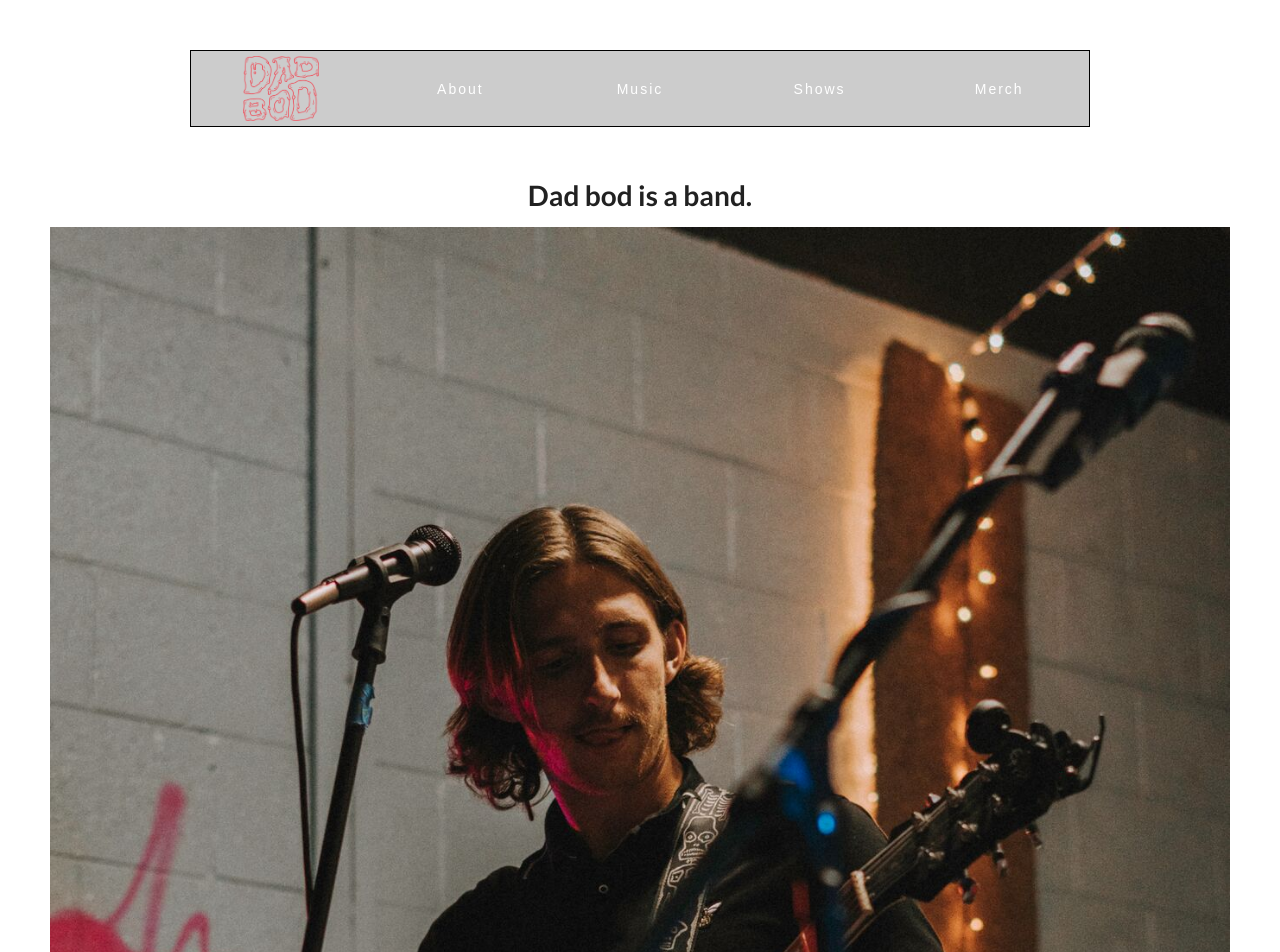
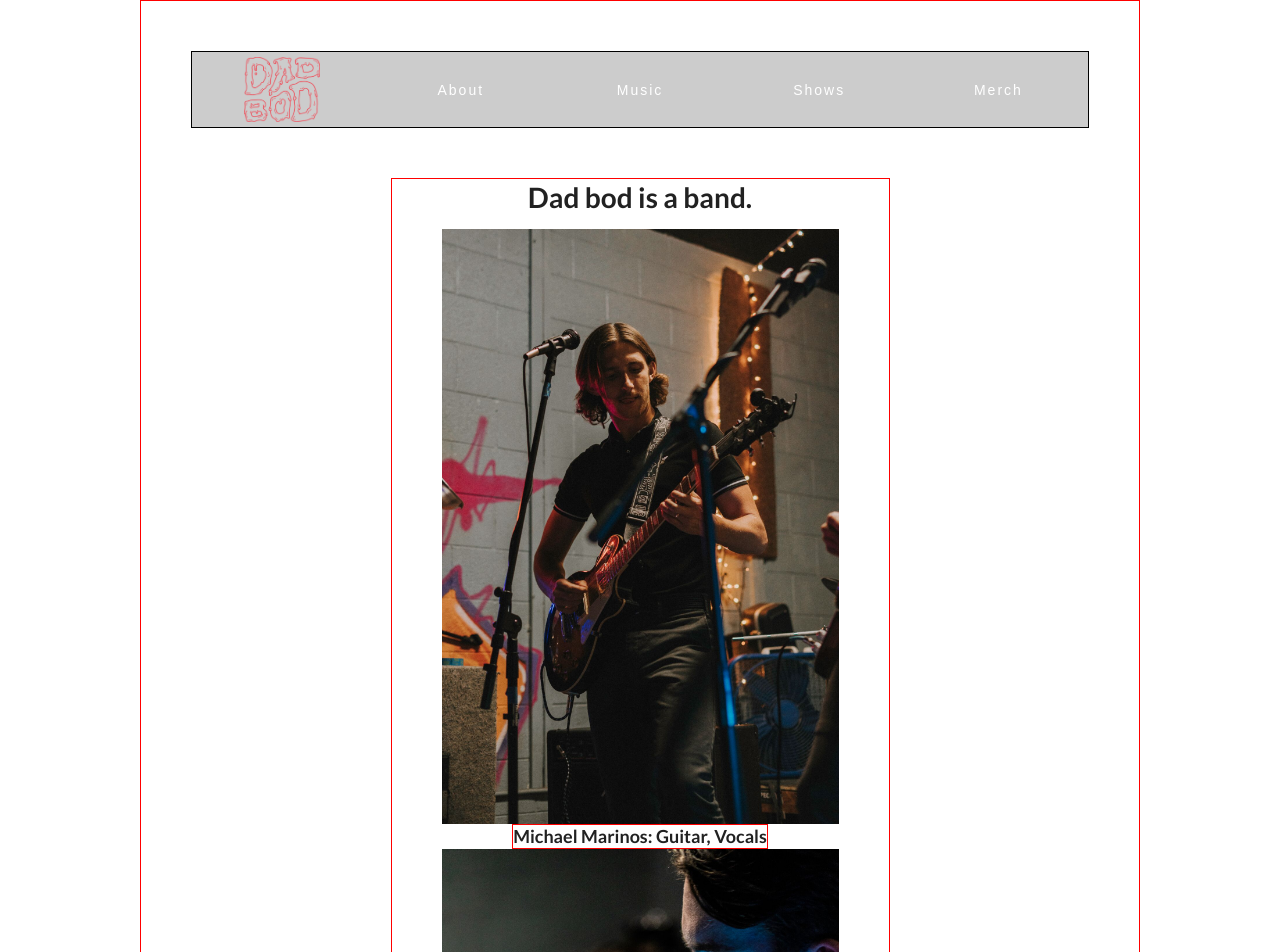
Before and after one commit to Craveburn/dad-bod-v2, a React (Create React App) app: page /about in a window 1280 px wide. Shown: the top 952 px of the page. Built offline with nearby package versions, Linux system fonts and the light colour scheme.

Commit message:
fixed the layout to be more comprehensive, need to fix shadowing and text wrapping when the width is changed

```diff
--- a/src/pages/About.css
+++ b/src/pages/About.css
@@ -1,31 +1,31 @@
+.aboutContainer {
+    border: 1px solid red;
+    max-width: 1000px;
+    margin: 0 auto;
+}
+
+/* flex container */
 .aboutBody {
+    border: 1px solid red;
     display: flex;
     flex-direction: column;
     align-items: center;
-    justify-content: flex-start;
-    max-width: 100vw;
+    max-width: 50%;
+    margin: 0 auto;
 }
 
-.mikey {
-    background: url('../pics/MichaelMarinos.jpg') no-repeat;
-    background-size: 100%; /** moved this property down */
-    height: 50vh;
-    width: 40vw;}
+/* flex items */
+.theBoys {
+  display: flex;
+  flex-wrap: wrap;
+  align-items: center;
+}
 
-.lucas {
-    background: url('../pics/LucasOrton.jpg') no-repeat;
-    background-size: 100%; /** moved this property down */
-    height: 50vh;
-    width: 40vw;}
+.theBoys h3{
+  border: 1px solid red;
+  margin: 0 auto;
+}
 
-.marcus {
-    background: url('../pics/MarcusMarinos.jpg') no-repeat;
-    background-size: 100%; /** moved this property down */
-    height: 50vh;
-    width: 40vw;}
-
-.matt {
-    background: url('../pics/MatthewMarinos.jpg') no-repeat;
-    background-size: 100%; /** moved this property down */
-    height: 50vh;
-    width: 40vw;}
+.boys {
+max-width: 100%;
+}
```
